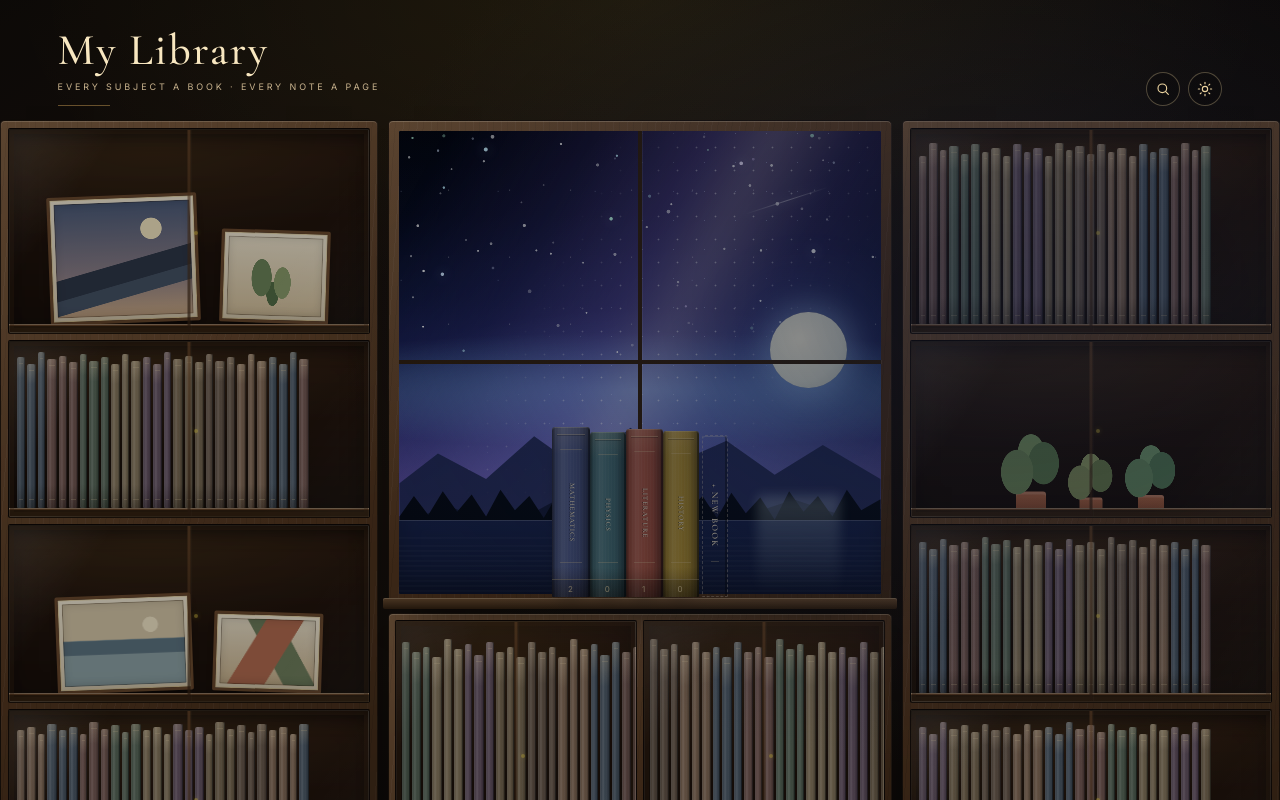
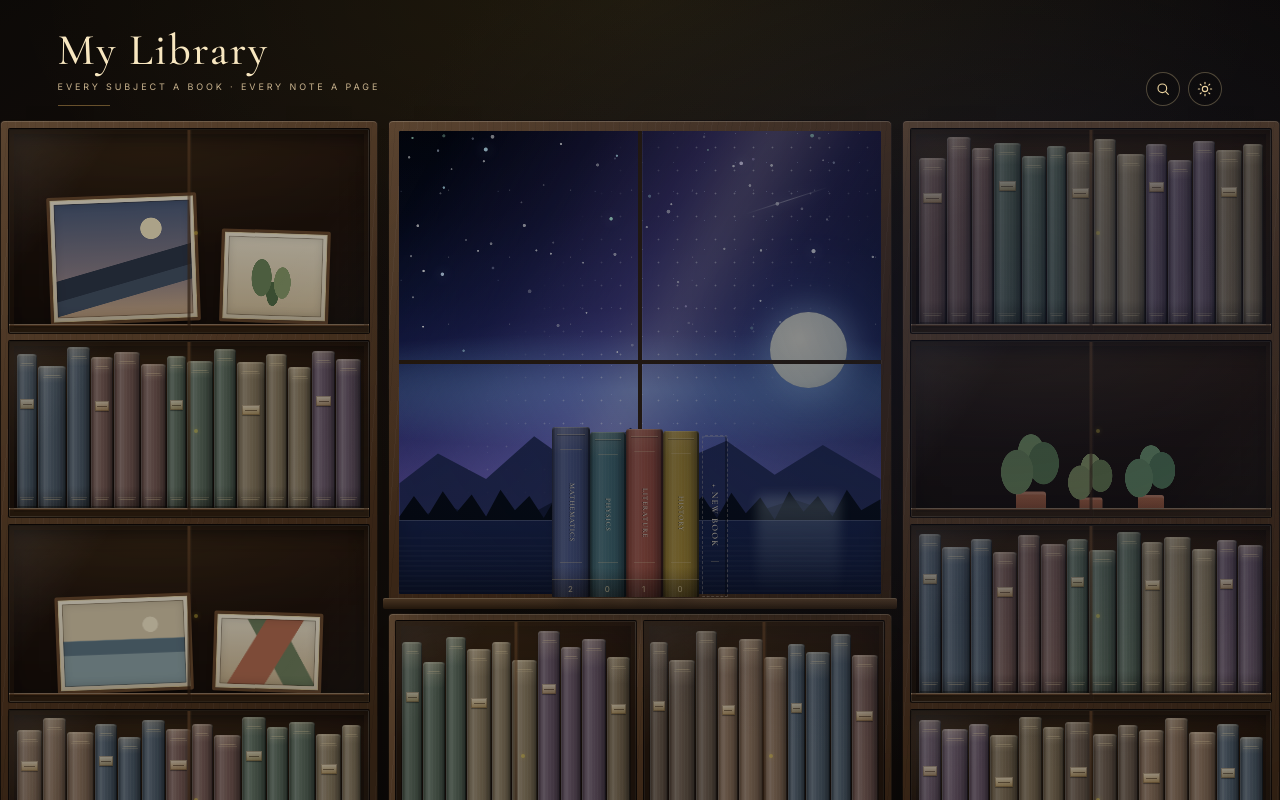
Before and after one commit to olcanaskar/my-library, a Next.js app: page / in a window 1280 px wide. Built offline with nearby package versions, Linux system fonts and the light colour scheme; a web font is replaced by a local one.

Commit message:
feat: thicken the decorative book spines

```diff
--- a/app/globals.css
+++ b/app/globals.css
@@ -864,62 +864,105 @@ html[data-theme="dark"] .window-sill {
   min-height: 0;
   flex: 1;
   align-items: flex-end;
-  gap: 2px;
+  gap: 1px;
   overflow: hidden;
   padding: 0 8px;
 }
 
 .dummy-book {
   position: relative;
-  flex: none;
-  border-radius: 2px 2px 1px 1px;
+  flex-grow: 1;
+  flex-shrink: 1;
+  min-width: 10px;
+  max-width: 28px;
+  border-radius: 3px 3px 1px 1px;
   background-image:
     linear-gradient(
       90deg,
-      rgba(14, 9, 4, 0.42) 0%,
-      rgba(14, 9, 4, 0.1) 10%,
-      rgba(255, 255, 255, 0.12) 28%,
-      rgba(255, 255, 255, 0.02) 48%,
-      rgba(0, 0, 0, 0.1) 74%,
-      rgba(0, 0, 0, 0.38) 100%
+      rgba(12, 7, 3, 0.52) 0%,
+      rgba(12, 7, 3, 0.14) 8%,
+      rgba(255, 255, 255, 0.16) 25%,
+      rgba(255, 255, 255, 0.03) 47%,
+      rgba(0, 0, 0, 0.1) 72%,
+      rgba(0, 0, 0, 0.46) 100%
     ),
     repeating-linear-gradient(
       90deg,
-      rgba(255, 255, 255, 0.04) 0 1px,
+      rgba(255, 255, 255, 0.035) 0 1px,
       transparent 1px 3px
     ),
     linear-gradient(
       180deg,
-      rgba(255, 226, 180, 0.3) 0 2px,
-      transparent 14%,
-      transparent 84%,
-      rgba(20, 10, 2, 0.32) 100%
+      rgba(255, 229, 184, 0.28) 0 2px,
+      transparent 12%,
+      transparent 86%,
+      rgba(18, 9, 2, 0.34) 100%
     );
   box-shadow:
-    inset 1px 0 0 rgba(255, 255, 255, 0.12),
-    inset -1px 0 0 rgba(0, 0, 0, 0.35),
-    0 3px 4px -3px rgba(0, 0, 0, 0.5);
-  filter: saturate(0.9) contrast(1.02);
+    inset 1px 0 0 rgba(255, 255, 255, 0.14),
+    inset -1px 0 0 rgba(0, 0, 0, 0.4),
+    inset 0 2px 0 rgba(244, 232, 205, 0.16),
+    inset 0 -2px 0 rgba(12, 7, 3, 0.32),
+    0 4px 6px -4px rgba(0, 0, 0, 0.65);
+  filter: saturate(0.92) contrast(1.03);
 }
 
 .dummy-book::before,
 .dummy-book::after {
   content: "";
   position: absolute;
-  left: 2px;
-  right: 2px;
+  left: 16%;
+  right: 16%;
   height: 1px;
-  background: color-mix(in oklab, var(--brass) 48%, transparent);
-  opacity: 0.5;
+  background: linear-gradient(
+    90deg,
+    transparent,
+    color-mix(in oklab, var(--brass) 65%, transparent) 18% 82%,
+    transparent
+  );
+  opacity: 0.55;
   pointer-events: none;
 }
 
 .dummy-book::before {
-  top: 6px;
+  top: 9px;
+  box-shadow: 0 2px 0 color-mix(in oklab, var(--brass) 35%, transparent);
 }
 
 .dummy-book::after {
   bottom: 8px;
+  box-shadow: 0 -2px 0 color-mix(in oklab, var(--brass) 35%, transparent);
+}
+
+.dummy-book-label {
+  position: absolute;
+  top: 25%;
+  right: 17%;
+  left: 17%;
+  height: 13%;
+  min-height: 5px;
+  max-height: 10px;
+  border-radius: 1px;
+  background: linear-gradient(
+    180deg,
+    rgba(241, 227, 198, 0.95),
+    rgba(194, 155, 82, 0.7)
+  );
+  box-shadow:
+    inset 0 0 0 1px rgba(83, 54, 26, 0.38),
+    0 1px 1px rgba(0, 0, 0, 0.45);
+  opacity: 0.82;
+  pointer-events: none;
+}
+
+.dummy-book-label::after {
+  content: "";
+  position: absolute;
+  top: 50%;
+  right: 16%;
+  left: 16%;
+  height: 1px;
+  background: rgba(66, 42, 18, 0.62);
 }
 
 .shelf-row {
--- a/components/library/LibraryView.tsx
+++ b/components/library/LibraryView.tsx
@@ -194,11 +194,11 @@ export function LibraryView({
 
           <div className="window-cabinet">
             <div className="window-shelf">
-              <DecorativeShelf seed={12} />
+              <DecorativeShelf seed={12} count={10} />
               <span aria-hidden="true" className="glass-pane" />
             </div>
             <div className="window-shelf">
-              <DecorativeShelf seed={16} />
+              <DecorativeShelf seed={16} count={10} />
               <span aria-hidden="true" className="glass-pane" />
             </div>
           </div>
@@ -240,27 +240,41 @@ const DUMMY_COLORS = [
   "#6a5566",
   "#7d6a4f",
 ];
-// Background stock: same cloth, brass rules and near-level heights as the
-// real notebooks, so the shelves read as one library rather than noise.
-const DUMMY_WIDTHS = [8, 9, 7, 10, 8, 9, 7, 10];
-const DUMMY_HEIGHTS = [92, 88, 90, 86, 93, 89, 91, 87, 92, 88, 90, 86];
+// Background stock: cloth spines with raised brass bands and a few title
+// labels. The books flex to fill the shelf, so they keep real thickness at
+// every window size instead of stretching into thin slivers.
+const DUMMY_WIDTHS = [17, 20, 15, 22, 18, 16, 21, 19, 14, 20, 17, 22, 16, 18];
+const DUMMY_HEIGHTS = [94, 89, 92, 85, 96, 90, 93, 86, 91, 88, 95, 87, 92, 84];
 
 /** A quiet row of books on a shelf that is not part of the library. */
-function DecorativeShelf({ seed }: { seed: number }) {
+function DecorativeShelf({
+  seed,
+  count = 14,
+}: {
+  seed: number;
+  count?: number;
+}) {
   return (
     <div aria-hidden="true" className="dummy-shelf">
-      {Array.from({ length: 28 }, (_, i) => (
+      {Array.from({ length: count }, (_, i) => (
         <span
           key={i}
           className="dummy-book"
           style={{
-            width: DUMMY_WIDTHS[i % DUMMY_WIDTHS.length],
+            flexBasis: `${DUMMY_WIDTHS[(i + seed) % DUMMY_WIDTHS.length]}px`,
             height: `${DUMMY_HEIGHTS[(i + seed) % DUMMY_HEIGHTS.length]}%`,
             // Runs of three keep the shelf looking arranged, not speckled.
             backgroundColor:
               DUMMY_COLORS[(Math.floor(i / 3) + seed) % DUMMY_COLORS.length],
           }}
-        />
+        >
+          {i % 3 === 0 ? (
+            <span
+              className="dummy-book-label"
+              style={{ top: `${21 + ((i + seed) % 3) * 4}%` }}
+            />
+          ) : null}
+        </span>
       ))}
     </div>
   );
```
